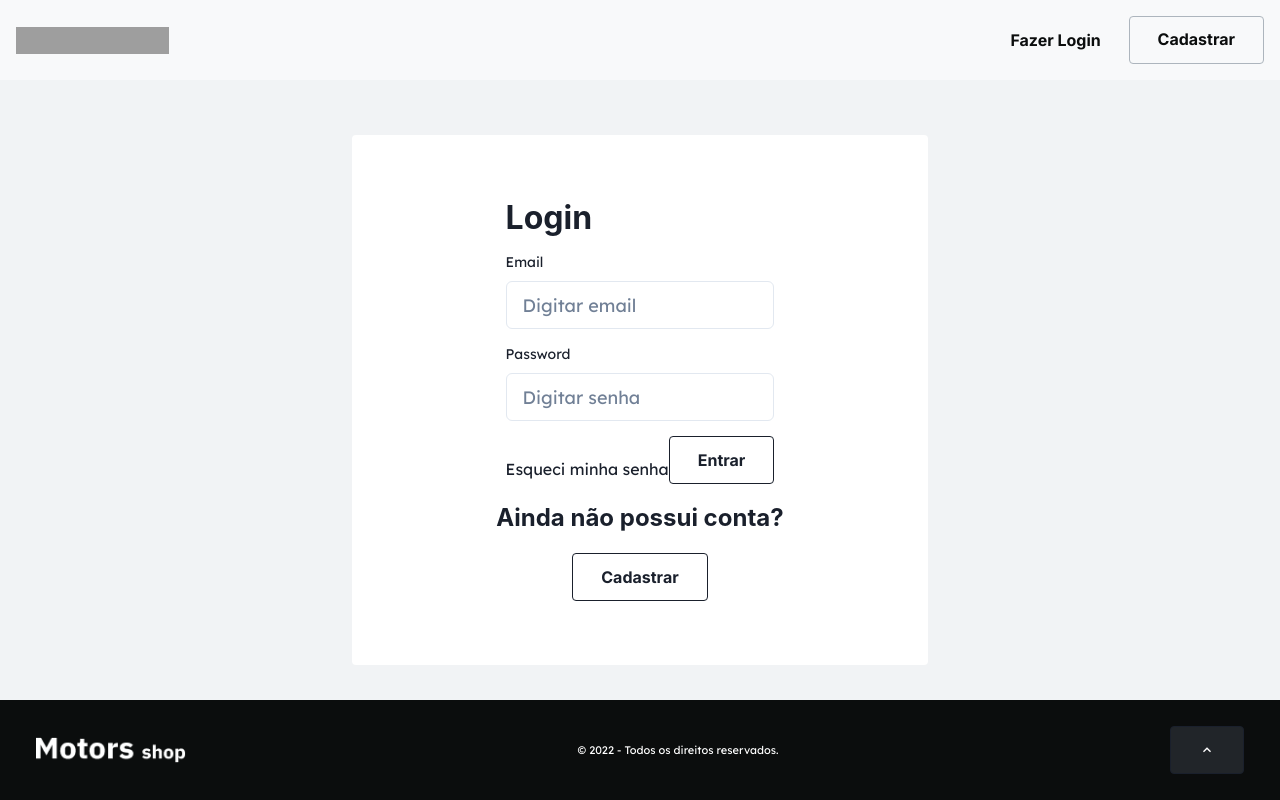
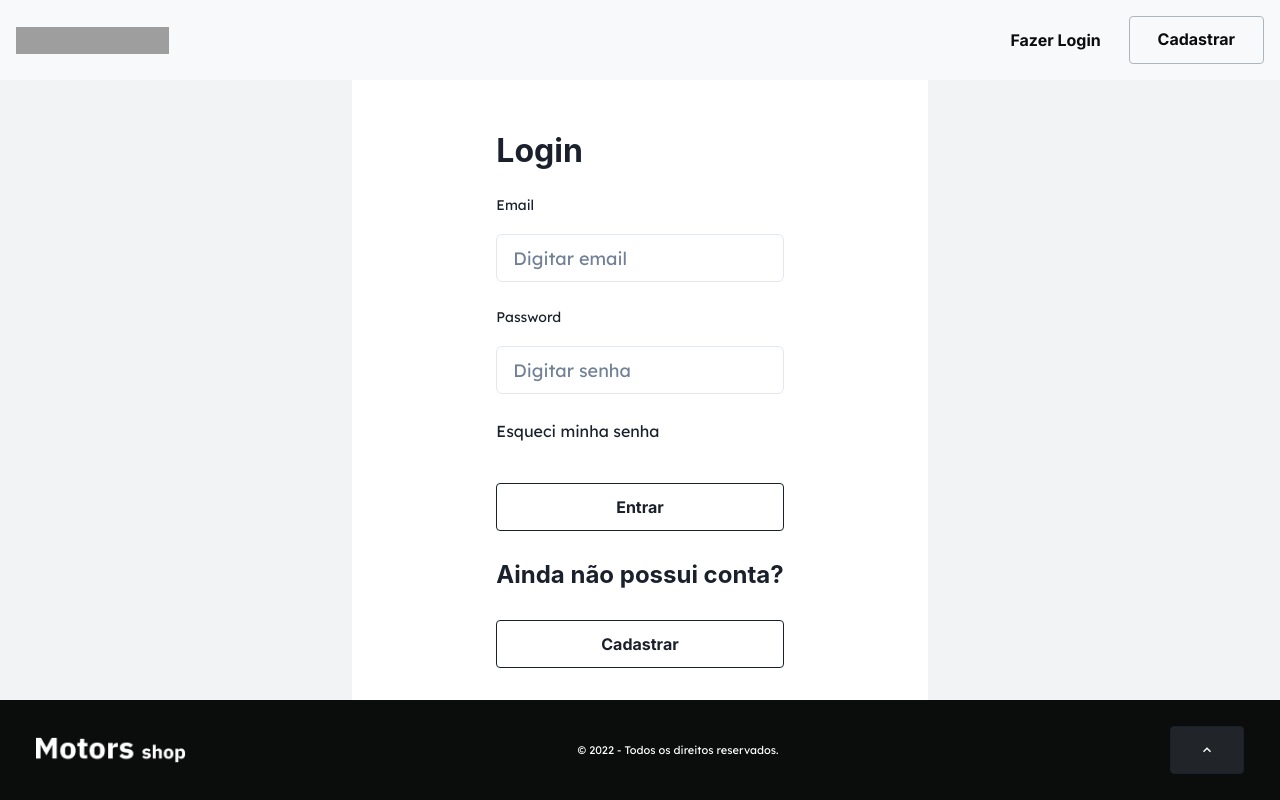
Before and after one commit to grupo-4-t14-alex/motor-shop-front, a React (Vite) app: page /login in a window 1280 px wide. Built offline with nearby package versions, Linux system fonts and the light colour scheme; grey boxes are pictures that could not be loaded.

Commit message:
fix: login error

```diff
--- a/src/App.tsx
+++ b/src/App.tsx
@@ -1,8 +1,11 @@
+import { AuthProvider } from "./contexts/AuthProvider";
 import RoutesPages from "./routes";
 
 function App() {
   return (
+    <AuthProvider>
       <RoutesPages/>
+    </AuthProvider>
   )
 }
 
--- a/src/contexts/AuthProvider.tsx
+++ b/src/contexts/AuthProvider.tsx
@@ -43,7 +43,7 @@ export const AuthProvider = ({ children }: AuthProviderProps) => {
 
             localStorage.setItem("motors-shop:token", token)
 
-            navigate("product") //se admin -> profileViewAdmin, se não admin -> página normal com anúncios, mas nome renderizado
+            navigate("") //se admin -> profileViewAdmin, se não admin -> página normal com anúncios, mas nome renderizado
 
         } catch (error) {
             console.error(error)
--- a/src/pages/Login/index.tsx
+++ b/src/pages/Login/index.tsx
@@ -1,4 +1,4 @@
-import { Box, Button, FormControl, FormErrorMessage, FormLabel, Heading, Input, Link } from "@chakra-ui/react"
+import { Box, Button, FormControl, FormLabel, Heading, Input, Link } from "@chakra-ui/react"
 import { NavBarComponent } from "../../components/NavBar";
 import { Footer } from "../../components/Footer";
 import { useForm } from "react-hook-form"
@@ -13,7 +13,7 @@ export const Login = () => {
     const { signIn } = useAuth()
     const navigate = useNavigate();
 
-    const { register, handleSubmit, formState: { errors } } = useForm<LoginData>({
+    const { register, handleSubmit } = useForm<LoginData>({
         resolver: zodResolver(loginSchema)
     })
 
@@ -39,34 +39,36 @@ export const Login = () => {
             borderRadius={"4px"}
             padding={"5%"}
         >
-            <form onSubmit={handleSubmit(signIn)}>
-                <Box>
+            <form onSubmit={handleSubmit(signIn)} >
+                <FormControl
+                    gap={"10px"}
+                    display={"flex"}
+                    flexDirection={"column"}
+                >
                     <Heading
                         fontSize={"heading.3"}
                         textAlign={"left"}
                         marginBottom={"15px"}>Login</Heading>
 
-                    <FormControl>
-                        <FormLabel fontSize={"inputLabel"} >Email</FormLabel>
-                        <Input {...register("email")}
-                             type="email" id="email" placeholder="Digitar email" marginBottom={"15px"} />
-                        <FormErrorMessage fontSize={"lg"}>{errors.email?.message}</FormErrorMessage>
-                    </FormControl>
+                    <FormLabel fontSize={"inputLabel"}>Email</FormLabel>
+                    <Input {...register("email")}
+                        isRequired type="email" id="email" placeholder="Digitar email" marginBottom={"15px"} />
 
-                    <FormControl >
-                        <FormLabel>Password</FormLabel>
-                        <Input {...register("password")}
-                             type="password" id="password" placeholder="Digitar senha" marginBottom={"15px"}  />
-                        <FormErrorMessage fontSize={"lg"}>{errors.password?.message}</FormErrorMessage>
-                    </FormControl>
+
+                    <FormLabel>Password</FormLabel>
+                    <Input {...register("password")}
+                        isRequired type="password" id="password" placeholder="Digitar senha" marginBottom={"15px"}  />
+
 
                     <Link marginBottom={"30px"}>Esqueci minha senha</Link>
+
                     <Button type="submit" onClick={() => console.log("cheguei")} marginBottom={"20px"}>Entrar</Button>
-                </Box>
+
+                    <Heading fontSize={"heading.5"} marginBottom={"20px"}>Ainda não possui conta?</Heading>
+
+                    <Button onClick={() => navigate("/register")}>Cadastrar</Button>
+                </FormControl>
             </form>
-            <Heading fontSize={"heading.5"} marginBottom={"20px"}>Ainda não possui conta?</Heading>
-
-            <Button onClick={() => navigate("/register")}>Cadastrar</Button>
         </Box>
         <Footer/>
     </Box>
```
